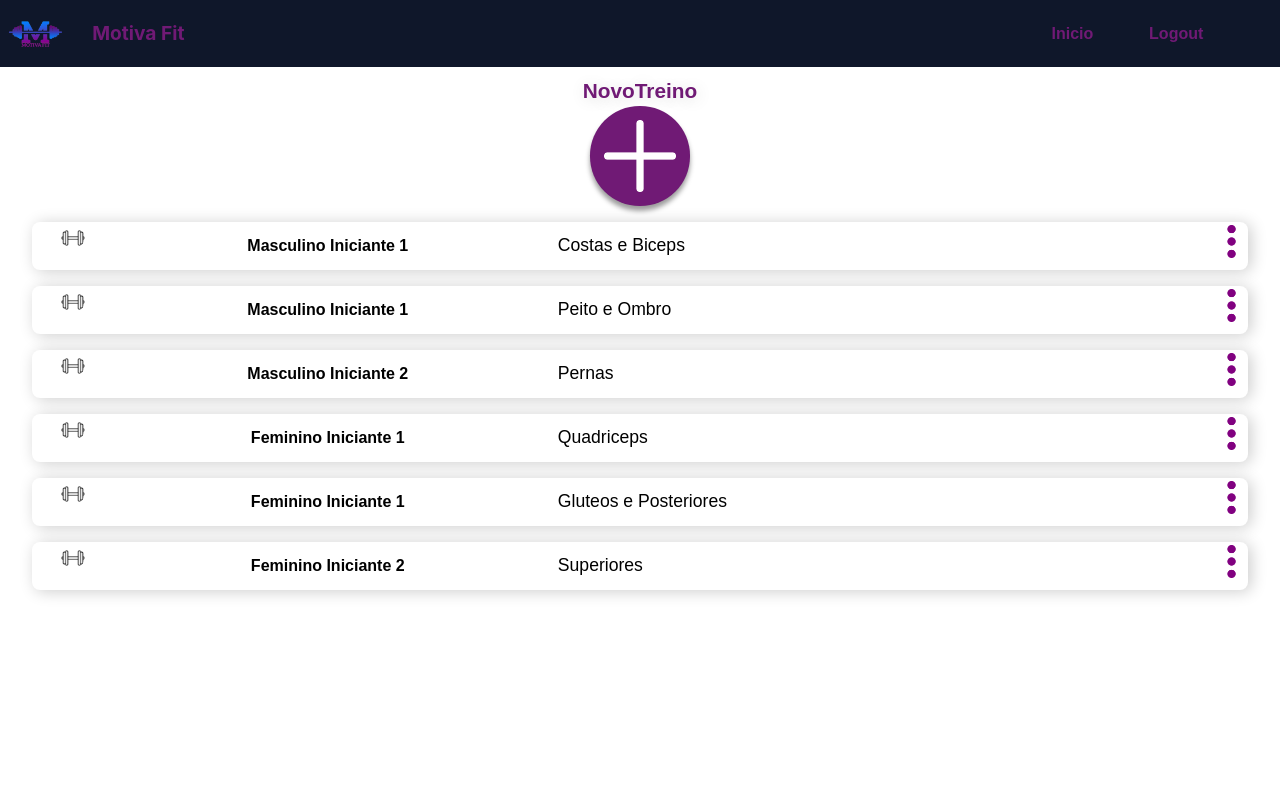
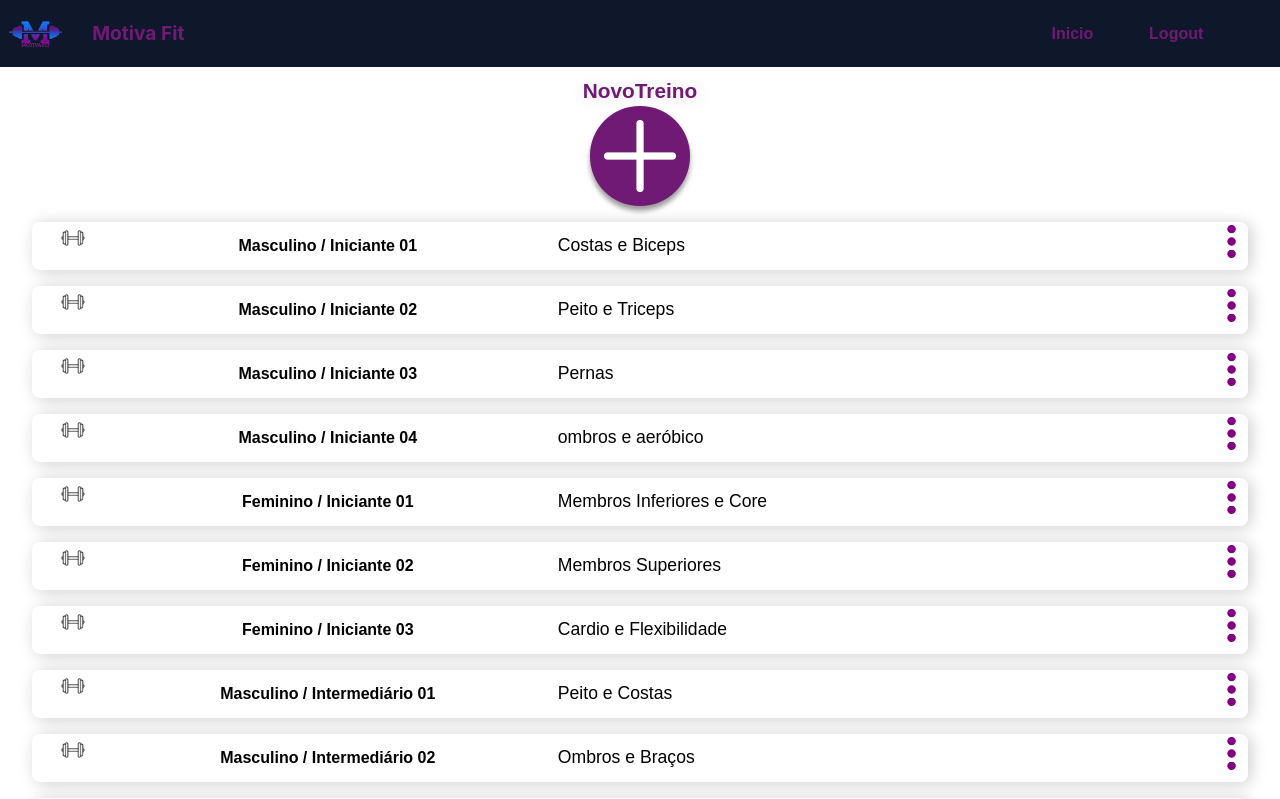
Before and after one commit to Will-G-Comnisky/MotivaFit, a React (Create React App) app in the folder frontend/: page /MeusTreinosPage in a window 1280 px wide. Shown: the top 799 px of the page. Built offline with nearby package versions, Linux system fonts and the light colour scheme.

Commit message:
TreinosList.js criado e linkado

```diff
--- a/frontend/package.json
+++ b/frontend/package.json
@@ -14,6 +14,7 @@
     "react-dom": "^18.2.0",
     "react-hot-toast": "^2.4.1",
     "react-icons": "^5.0.1",
+    "react-modal": "^3.16.1",
     "react-router-dom": "^6.22.0",
     "react-scripts": "^5.0.1",
     "router-dom": "^2.2.11",
--- a/frontend/src/components/CardTreinos/CardTreinos.js
+++ b/frontend/src/components/CardTreinos/CardTreinos.js
@@ -1,13 +1,28 @@
-import styles from '../CardTreinos/CardTreinos.module.css'
-import treinoImg from '../../assets/gym.png'
+import React, { useState } from "react";
+import styles from "../CardTreinos/CardTreinos.module.css";
+import treinoImg from "../../assets/gym.png";
+import info from "../../assets/infoImg.png";
+import Modal from "react-modal";
+import { customStyles } from "./cardTreinosModal"; // Importando customStyles
 
-import info from '../../assets/infoImg.png'
+// Certifique-se de vincular o aplicativo raiz
+// Isso é necessário para a acessibilidade do modal
+Modal.setAppElement("#root");
 
-function CardTreinos(props){
-  return(
+function CardTreinos(props) {
+  const [modalIsOpen, setModalIsOpen] = useState(false);
+
+  const handleInfoClick = () => {
+    setModalIsOpen(true);
+  };
+
+  const closeModal = () => {
+    setModalIsOpen(false);
+  };
+
+  return (
     <div>
-        <div id={styles.idTreinoCard} >
-
+      <div id={styles.idTreinoCard}>
         {/* ----- Treino Img ----- */}
         <div id={styles.idAlunoImgBackground}>
           <img src={treinoImg} id={styles.idTreinoImg} alt="" />
@@ -23,13 +38,24 @@ function CardTreinos(props){
           <span>{props.workoutGroup}</span>
         </div>
 
-            <div>
+        <div onClick={handleInfoClick}>
           <img id={styles.idImg} src={info} alt="" />
         </div>
 
+        <Modal
+          isOpen={modalIsOpen}
+          onRequestClose={closeModal}
+          style={customStyles}
+          contentLabel="Treino Details"
+        >
+          {/* Renderize os exercícios aqui */}
+          {props.exercicios.map((exercicio, index) => (
+            <p key={index}>{exercicio}</p>
+          ))}
+        </Modal>
       </div>
     </div>
-  )
+  );
 }
 
-export default CardTreinos
+export default CardTreinos;
--- /dev/null
+++ b/frontend/src/components/CardTreinos/cardTreinosModal.js
@@ -0,0 +1,14 @@
+export const customStyles = {
+  content: {
+    background: "rgb(112 26 117)",
+    color: "white",
+    top: "50%",
+    left: "50%",
+    right: "auto",
+    bottom: "auto",
+    marginRight: "-50%",
+    transform: "translate(-50%, -50%)",
+    width: "auto",
+    height: "auto",
+  },
+};
--- a/frontend/src/components/MeusTreinosPage/MeusTreinosPage.jsx
+++ b/frontend/src/components/MeusTreinosPage/MeusTreinosPage.jsx
@@ -1,67 +1,72 @@
-import styles from '../MeusTreinosPage/MeusTreinosPage.css'
+import React, { useState } from "react";
+import styles from "../MeusTreinosPage/MeusTreinosPage.css";
 
 // ----- Components -----
-import NavBar from '../NavBar/NavBar';
-import CardTreinos from '../CardTreinos/CardTreinos';
-import BotaoLinks from '../BotaoLink/BotaoLink';
+import NavBar from "../NavBar/NavBar";
+import CardTreinos from "../CardTreinos/CardTreinos";
+import BotaoLinks from "../BotaoLink/BotaoLink";
 
-import {TreinosList} from "../../data/TreinosList";
+import TreinosList from "../../data/TreinosList"; // Importando TreinosList
 
 // -- Logo --
-import logo from "../../assets/logo.png"
-import novo from '../../assets/novo.png'
+import logo from "../../assets/logo.png";
+import novo from "../../assets/novo.png";
 
 // -- Banner --
-import workoutImg from "../../assets/Aluno.png"
+import workoutImg from "../../assets/Aluno.png";
 // -- Lista Alunos --
 
 // ----- Variaveis Temporarias -----
 
-const Treinos = ({TreinosList}) => (
+// Transforma o objeto aninhado em um array de objetos
+const treinosArray = Object.values(TreinosList).flatMap(Object.values);
+
+const Treinos = () => {
+  const [selectedTreino, setSelectedTreino] = useState(null);
+
+  const handleTreinoClick = (workoutName) => {
+    setSelectedTreino(workoutName === selectedTreino ? null : workoutName);
+  };
+
+  return (
     <>
-    {TreinosList.map(treino => (
-      <div key={treino.id}>
-        <CardTreinos  workoutName={treino.workoutName}
+      {treinosArray.map((treino) => (
+        <div key={treino.workoutName}>
+          <CardTreinos
+            workoutName={treino.workoutName}
             workoutGroup={treino.workoutGroup}
             workoutImg={workoutImg}
+            exercicios={treino.exercicios}
+            onTreinoClick={() => handleTreinoClick(treino.workoutName)}
           />
         </div>
       ))}
     </>
   );
+};
 
-function MeusTreinosPage(props){
-  return(
+function MeusTreinosPage(props) {
+  return (
     <div id={styles.idMain}>
-
       {/* ----- Nav Bar ----- */}
-        <NavBar logo={logo}
-        />
+      <NavBar logo={logo} />
 
       {/* Botao Cadastrar Novo Treino */}
 
-      <BotaoLinks nome ="NovoTreino"
-                  icon ={novo}
-                  link = "#"
-                  idText = "idText"
-      />
+      <BotaoLinks nome="NovoTreino" icon={novo} link="#" idText="idText" />
       <div id={styles.idListaTreinos}>
-
         <div id={styles.idTreinosNavBar}>
-
           {/* ----- Ordenar ----- */}
           <div id={styles.idTreinosFiltro}>
-            <div id={styles.idButtonBackground}>
-            </div>
+            <div id={styles.idButtonBackground}></div>
           </div>
         </div>
 
-        <Treinos TreinosList={TreinosList}/>
-
-
+        {/* Passando TreinosList importado para o componente Treinos */}
+        <Treinos />
       </div>
     </div>
-  )
+  );
 }
 
-export default MeusTreinosPage
+export default MeusTreinosPage;
--- a/frontend/src/data/TreinosList.js
+++ b/frontend/src/data/TreinosList.js
@@ -1,38 +1,161 @@
-export const TreinosList = [
-  {
-    id: 0,
-    workoutName: "Masculino Iniciante 1",
-    workoutGroup: "Costas e Biceps",
-    workoutImg: "../../assets/userImg.png"
+const TreinosList = {
+  "Masculino Iniciante 1": {
+    "treino 1": {
+      workoutName: "Masculino / Iniciante 01",
+      workoutGroup: "Costas e Biceps",
+      exercicios: [
+        "Remada supinada",
+        "Remada unilateral com halteres",
+        "Puxada frontal alta na polia",
+        "Rosca direta com barra W",
+        "Rosca martelo",
+        "Voador invertido",
+      ],
+    },
+    "treino 2": {
+      workoutName: "Masculino / Iniciante 02",
+      workoutGroup: "Peito e Triceps",
+      exercicios: [
+        "supino reto",
+        "supino inclinado com halteres",
+        "Crossover",
+        "triceps corda",
+        "triceps na polia unilateral",
+        "rosca francesa",
+      ],
+    },
+    "treino 3": {
+      workoutName: "Masculino / Iniciante 03",
+      workoutGroup: "Pernas",
+      exercicios: [
+        "agachamento",
+        "afundo",
+        "leg press",
+        "cadeira extensora",
+        "cadeira abdutora",
+      ],
+    },
+    "treino 4": {
+      workoutName: "Masculino / Iniciante 04",
+      workoutGroup: "ombros e aeróbico",
+      exercicios: [
+        "Desenvolvimento de ombro",
+        "elevação lateral",
+        "elevação frontal",
+        "Esteira, corrida leve (30min)",
+      ],
+    },
   },
-  {
-    id: 1,
-    workoutName: "Masculino Iniciante 1",
-    workoutGroup: "Peito e Ombro",
-    workoutImg: "../../assets/userImg.png"
+  "Feminino Iniciante 1": {
+    "Treino 1": {
+      workoutName: "Feminino / Iniciante 01",
+      workoutGroup: "Membros Inferiores e Core",
+      exercicios: [
+        "Agachamento com peso corporal",
+        "Afundo com halteres",
+        "Elevação pélvica (glúteos)",
+        "Prancha frontal",
+        "Prancha lateral",
+        "Crunch abdominal",
+      ],
+    },
+    "Treino 2": {
+      workoutName: "Feminino / Iniciante 02",
+      workoutGroup: "Membros Superiores",
+      exercicios: [
+        "Flexão de braço (joelhos apoiados, se necessário)",
+        "Remada com halteres",
+        "Elevação lateral com halteres",
+        "Rosca bíceps com halteres",
+        "Tríceps coice com halteres",
+        "Abdução de ombros com elástico",
+      ],
+    },
+    "Treino 3": {
+      workoutName: "Feminino / Iniciante 03",
+      workoutGroup: "Cardio e Flexibilidade",
+      exercicios: [
+        "Caminhada rápida ou corrida leve (20-30 minutos)",
+        "Alongamento de membros inferiores",
+        "Alongamento de membros superiores",
+        "Alongamento de tronco e core",
+      ],
+    },
   },
-  {
-    id: 2,
-    workoutName: "Masculino Iniciante 2",
-    workoutGroup: "Pernas",
-    workoutImg: "../../assets/userImg.png"
+  "Masculino Intermediário 1": {
+    "Treino 1": {
+      workoutName: "Masculino / Intermediário 01",
+      workoutGroup: "Peito e Costas",
+      exercicios: [
+        "Supino inclinado com barra",
+        "Barra fixa (Pull-Up)",
+        "Crucifixo com halteres",
+        "Remada curvada com barra",
+        "Pulldown na polia alta",
+        "Rosca alternada com halteres",
+      ],
+    },
+    "Treino 2": {
+      workoutName: "Masculino / Intermediário 02",
+      workoutGroup: "Ombros e Braços",
+      exercicios: [
+        "Desenvolvimento militar com barra",
+        "Elevação lateral com halteres",
+        "Elevação frontal com halteres",
+        "Rosca Scott com barra",
+        "Tríceps francês com barra EZ",
+        "Rosca concentrada com halteres",
+      ],
+    },
+    "Treino 3": {
+      workoutName: "Masculino / Intermediário 03",
+      workoutGroup: "Pernas e Core",
+      exercicios: [
+        "Agachamento livre",
+        "Leg Press",
+        "Extensão de pernas",
+        "Flexão de pernas (cadeira flexora)",
+        "Prancha frontal",
+        "Prancha lateral",
+      ],
+    },
   },
-  {
-    id: 3,
-    workoutName: "Feminino Iniciante 1",
-    workoutGroup: "Quadriceps",
-    workoutImg: "../../assets/userImg.png"
+  "Feminino Intermediário 1": {
+    "Treino 1": {
+      workoutName: "Feminino / Intermediário 01",
+      workoutGroup: "Membros Inferiores",
+      exercicios: [
+        "Agachamento livre",
+        "Passada com halteres",
+        "Deadlift (levantamento terra)",
+        "Elevação pélvica unilateral",
+        "Cadeira adutora",
+        "Cadeira abdutora",
+      ],
+    },
+    "Treino 2": {
+      workoutName: "Feminino / Intermediário 02",
+      workoutGroup: "Membros Superiores e Core",
+      exercicios: [
+        "Flexão de braço",
+        "Remada curvada com barra",
+        "Pull-Up assistido (com elástico ou máquina)",
+        "Rosca alternada com halteres",
+        "Tríceps corda na polia",
+        "Prancha frontal com rotação",
+      ],
+    },
+    "Treino 3": {
+      workoutName: "Feminino / Intermediário 03",
+      workoutGroup: "Cardio e Flexibilidade",
+      exercicios: [
+        "Corrida moderada ou bicicleta ergométrica (20-30 minutos)",
+        "Alongamento de membros inferiores",
+        "Alongamento de membros superiores",
+        "Alongamento de tronco e core",
+      ],
+    },
   },
-  {
-    id: 4,
-    workoutName: "Feminino Iniciante 1",
-    workoutGroup: "Gluteos e Posteriores",
-    workoutImg: "../../assets/userImg.png"
-  },
-  {
-    id: 5,
-    workoutName: "Feminino Iniciante 2",
-    workoutGroup: "Superiores",
-    workoutImg: "../../assets/userImg.png"
-  },
-  ];
+};
+
+module.exports = TreinosList;
```
Also changed, not shown: frontend/src/components/CardTreinos/CardTreinos.module.css (+7 -8 lines), 1 other file (tests, documents, lock files or other folders). Lines whose indentation alone changed are shown as unchanged.
